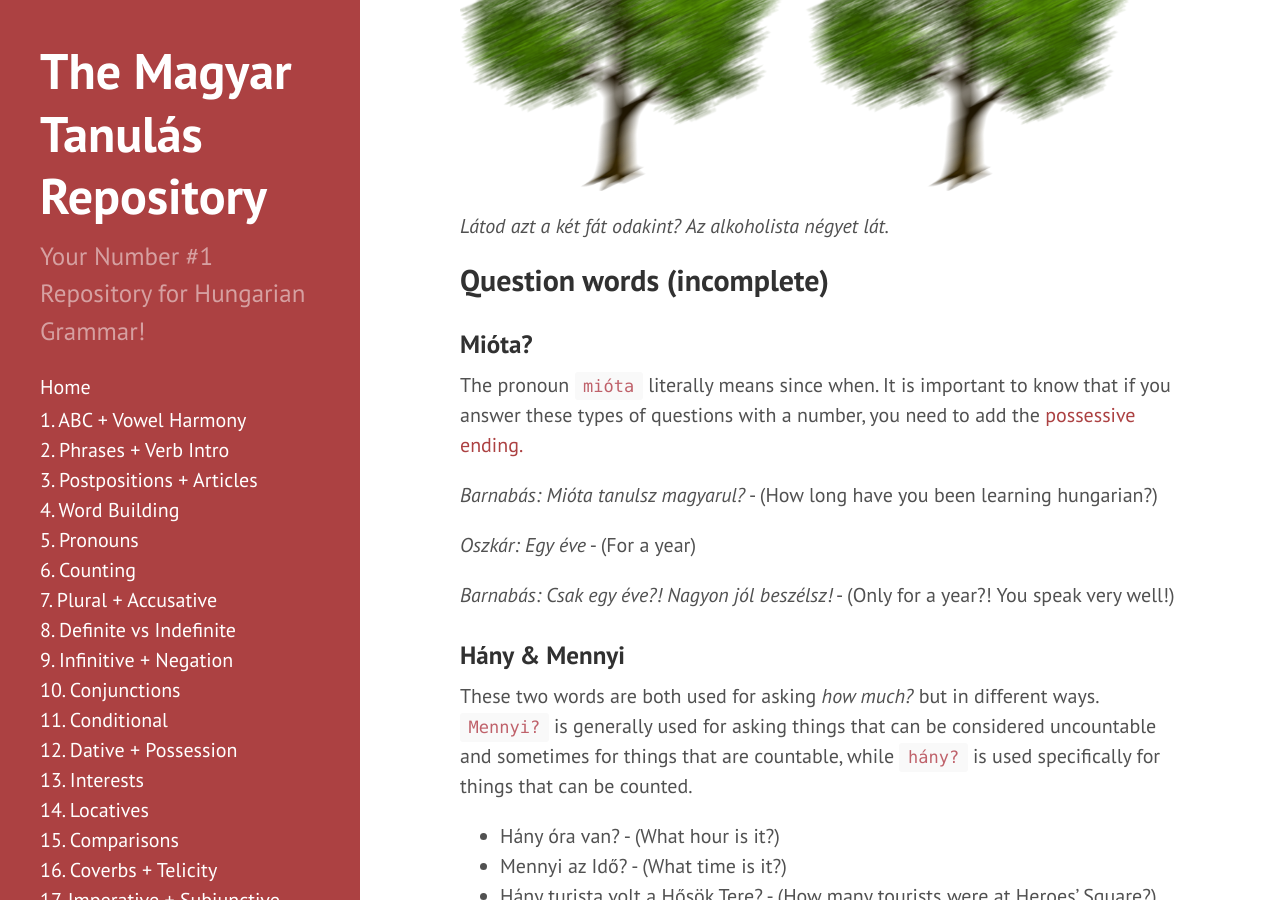
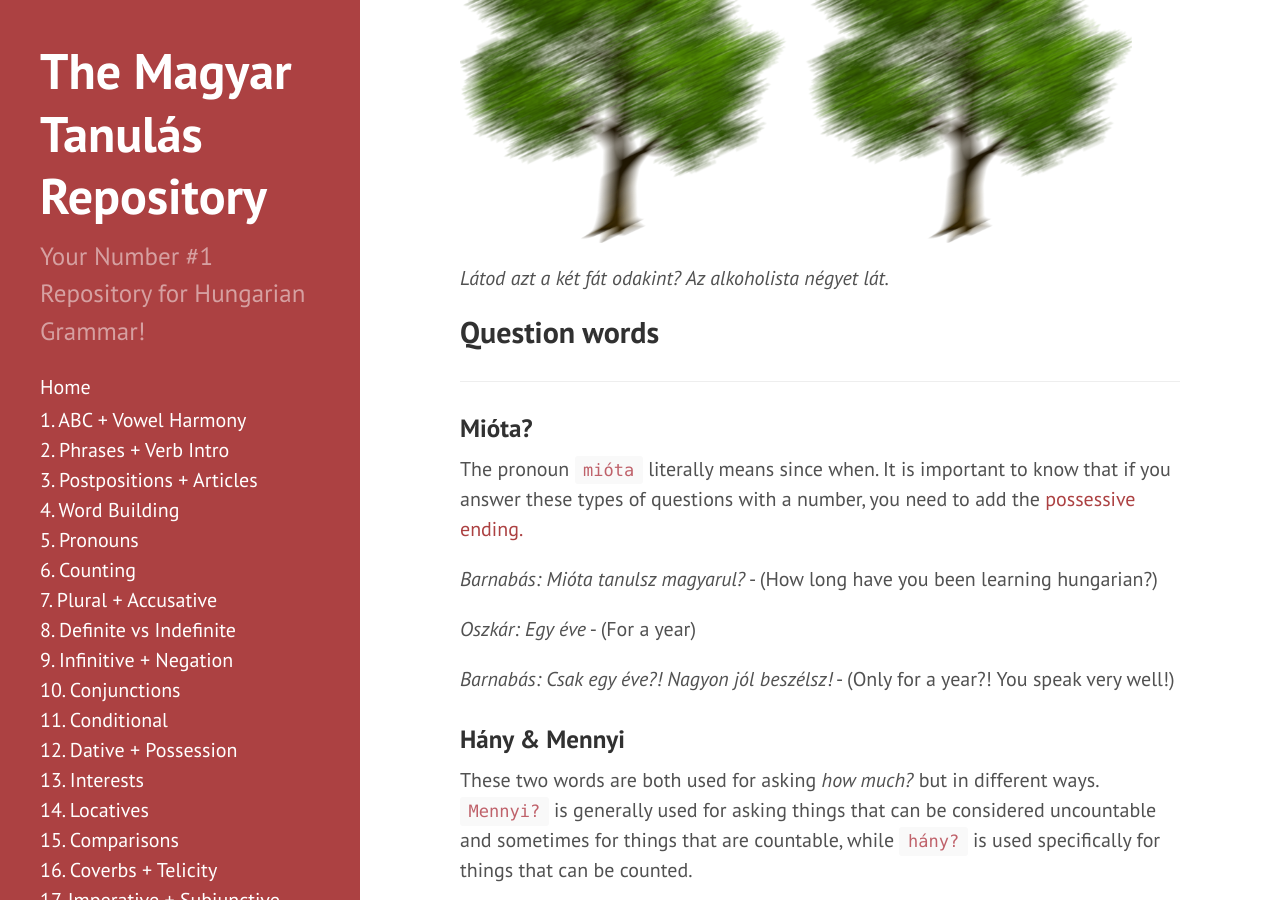
Before and after one commit to Magyartanulas/magyartanulas.github.io, a Jekyll site: the page built from counting.md, in a window 1280 px wide and 900 px high, scrolled down 2369 px. Built offline with Jekyll 4.4.1, drawn with Linux system fonts in a browser that asks for light colours; Markdown is read by kramdown in place of the engine named in the settings.

Commit message:
Update counting.md

```diff
--- a/counting.md
+++ b/counting.md
@@ -4,6 +4,8 @@
 ---
 
 ## Numbers
+
+---
 
 Knowing how to count is essential in any language, numbers are absolutely everywhere. Here are the first 10 numbers with a rhyme to remember them (keep in mind there are many variations of this rhyme).
 
@@ -68,7 +70,9 @@
 ![alkoholista](https://magyartanulas.github.io/public/alkoholista.png)
 *Látod azt a két fát odakint? Az alkoholista négyet lát.*
 
-## Question words (incomplete)
+## Question words
+
+---
 
 ### Mióta?
 
@@ -120,3 +124,5 @@
 * Hányas cipőt viszel? - (What shoe size are you?)
 
 ## Basic arithmetic (incomplete)
+
+---
```
